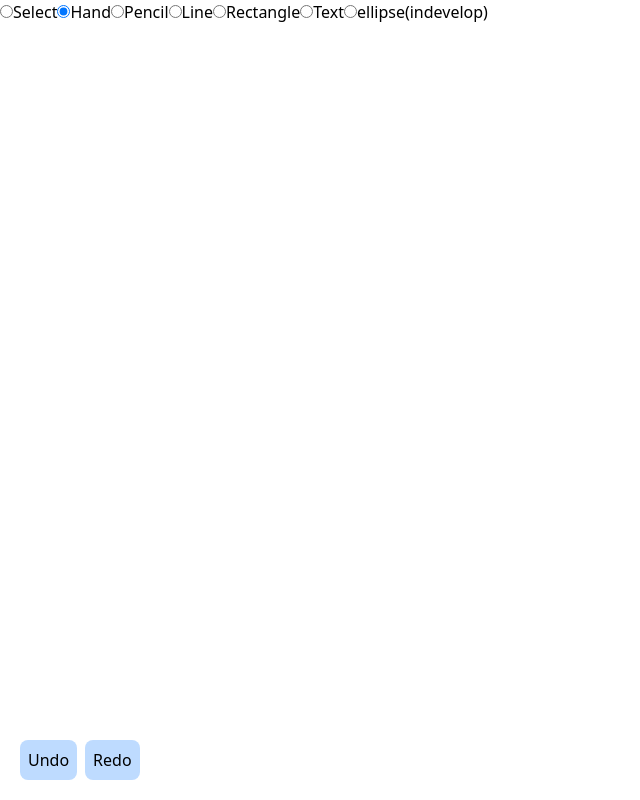
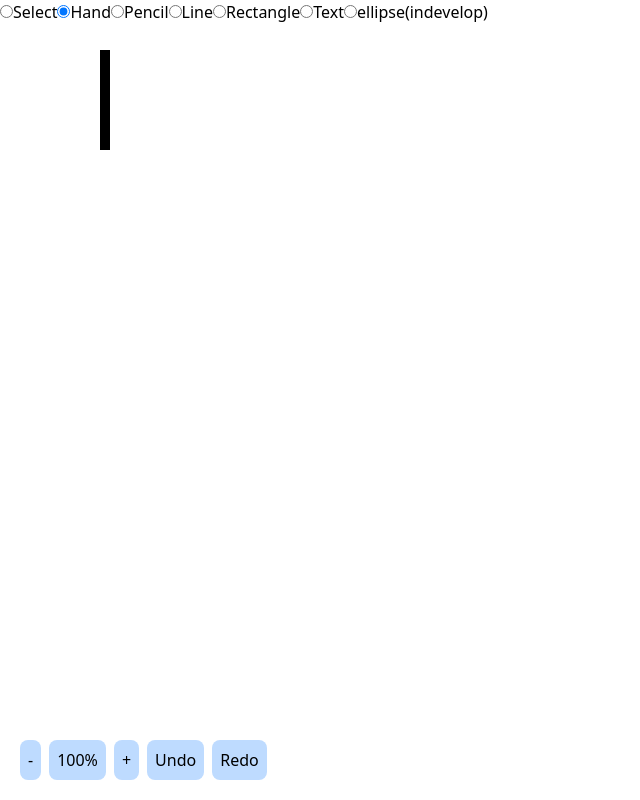
Before and after one commit to dexstarfall/quickdraw, a React (Vite) app in the folder quickdraw-app/: page / in a window 1280 px wide. Shown: the whole page, without its empty margins (0-640 px from the left). Built offline with nearby package versions, Linux system fonts and the light colour scheme.

Commit message:
feature: add -> zooming

```diff
--- a/quickdraw-app/src/components/Canvas.jsx
+++ b/quickdraw-app/src/components/Canvas.jsx
@@ -75,7 +75,7 @@ const drawElement = (roughCanvas, canvasCtx, element) => {
   } else if (type === "text") {
 
     const { x1, y1, text } = element;
-    canvasCtx.font = "1rem consolas";
+    canvasCtx.font = `24px consolas`;
     canvasCtx.textBaseline = "top";
     // const xNew = x1 - canvasCtx.measureText(text).width / 2;
     canvasCtx.fillText(text, x1, y1);
@@ -274,27 +274,39 @@ function Canvas() {
   // currently selected element while moving (for now)
   const [startPanPosition, setStartPanPosition] = useState({ x: 0, y: 0 })
   const [selectionElement, setSelectionElement] = useState(null);
+  //  scale functionality
+  const [scale, setScale] = useState(1);
+  const [scaleOffset, setScaleOffset] = useState({ x: 0, y: 0 });
 
   // rerender everytime any changes occurs
   useEffect(() => {
+    // ctx -> canvasContext, rc -> roughCanvas
     const canvas = canvasRef.current;
-    const canvasCtx = canvas.getContext('2d');
-    const roughCanvas = rough.canvas(canvas);
+    const ctx = canvas.getContext('2d');
+    const rc = rough.canvas(canvas);
 
-    canvasCtx.clearRect(0, 0, canvas.width, canvas.height);
+    ctx.clearRect(0, 0, canvas.width, canvas.height);
 
-    canvasCtx.save();
-    canvasCtx.translate(panOffset.x, panOffset.y);
-    // try
-    // canvasCtx.fillRect(500, 50, 10, 100);
+    const scaleWidth = canvas.width * scale;
+    const scaleHeight = canvas.height * scale;
+    const scaleOffsetX = (scaleWidth - canvas.width) / 2;
+    const scaleOffsetY = (scaleHeight - canvas.height) / 2;
+
+    setScaleOffset({ x: scaleOffsetX, y: scaleOffsetY });
+
+    ctx.save();
+    ctx.translate(panOffset.x * scale - scaleOffsetX, panOffset.y * scale - scaleOffsetY);
+    ctx.scale(scale, scale);
+    // test
+    ctx.fillRect(100, 50, 10, 100);
 
     elements.forEach(elm => {
       // if (action === "writing" && selectionElement.id === elm.id) return;
 
-      drawElement(roughCanvas, canvasCtx, elm)
+      drawElement(rc, ctx, elm)
     });
-    canvasCtx.restore();
-  }, [canvasSize, elements, action, selectionElement, panOffset]);
+    ctx.restore();
+  }, [canvasSize, elements, action, selectionElement, panOffset, scale]);
 
   //on window resize update canvas
   useEffect(() => {
@@ -329,22 +341,26 @@ function Canvas() {
     };
   }, [undo, redo]);
 
-  // pan functionality
+  // zoom + pan functionality
   useEffect(() => {
-    const onMouseWheelScroll = event => {
-      setPanOffset(pre => {
+    const mouseWheelHandler = event => {
+      const isZoomShortcut = event.ctrlKey || event.altKey || event.metaKey;
+      if (isZoomShortcut) {
+        event.preventDefault();
+        handleZoom(event.deltaY * -0.004)
+      } else {
         if (event.shiftKey) {
-          return { x: pre.x - event.deltaY, y: 0 }
+          setPanOffset(pre => ({ x: pre.x - event.deltaY, y: pre.y }))
         } else {
-          return { x: 0, y: pre.y - event.deltaY }
+          setPanOffset(pre => ({ x: pre.x, y: pre.y - event.deltaY }))
         }
-      })
+      }
     };
-    document.addEventListener("wheel", onMouseWheelScroll);
+    window.addEventListener("wheel", mouseWheelHandler, { passive: false });
     return () => {
-      document.removeEventListener("wheel", onMouseWheelScroll);
+      window.removeEventListener("wheel", mouseWheelHandler);
     };
-  }, []);
+  }, [pressedKeys]);
 
   // textarea focus
   useEffect(() => {
@@ -396,8 +412,8 @@ function Canvas() {
   }
 
   const getMouseCoordinates = event => {
-    const x = event.clientX - panOffset.x
-    const y = event.clientY - panOffset.y
+    const x = (event.clientX - panOffset.x * scale + scaleOffset.x) / scale;
+    const y = (event.clientY - panOffset.y * scale + scaleOffset.y) / scale;
     return { x, y }
   }
 
@@ -419,6 +435,8 @@ function Canvas() {
       const width = canvasRef.current.getContext('2d').measureText(options.text).width;
       const height = 16;
       updateElement(id, type, x1, y1, x1 + width, y1 + height, options);
+      console.log(width)
+      console.log(elements)
       setAction("none");
       return;
     }
@@ -577,6 +595,9 @@ function Canvas() {
     setSelectionElement(null);
   }
 
+  const handleZoom = (delta) => {
+    setScale(pre => Math.min(Math.max(pre + delta, 0.1), 10))
+  }
   return (
     <>
       <div className="fixed">
@@ -625,6 +646,15 @@ function Canvas() {
       </div>
       <div className="fixed bottom-4 left-4">
         <button className="bg-blue-200 p-2 m-1 rounded-lg"
+          onClick={() => handleZoom(-0.1)}>-</button>
+        <button className="bg-blue-200 p-2 m-1 rounded-lg"
+          // onClick={() => setScale(1)}> {new Intl.NumberFormat("en-GB", { style: "percent" }).format(scale)}
+          onClick={() => setScale(1)}> {(scale * 100).toFixed(0) + "%"}
+        </button>
+        <button className="bg-blue-200 p-2 m-1 rounded-lg"
+          onClick={() => handleZoom(0.1)}>+</button>
+
+        <button className="bg-blue-200 p-2 m-1 rounded-lg"
           onClick={undo}>Undo</button>
 
         <button className="bg-blue-200 p-2 m-1 rounded-lg"
@@ -633,11 +663,12 @@ function Canvas() {
       {action == "writing" &&
         <textarea
           ref={textAreaRef}
-          className="fixed bg-transparent  font-[consolas] outline-0 resize-none
+          className="fixed bg-transparent outline-0 resize-none
           wrap-break-word overflow-hidden whitespace-pre"
           style={{
-            left: selectionElement.x1,
-            top: selectionElement.y1 - 5
+            font: `${24 * scale}px consolas`,
+            left: selectionElement.x1 * scale + panOffset.x * scale - scaleOffset.x,
+            top: (selectionElement.y1 - 5.5) * scale + panOffset.y * scale - scaleOffset.y
           }}
         >        </textarea>
       }
```
